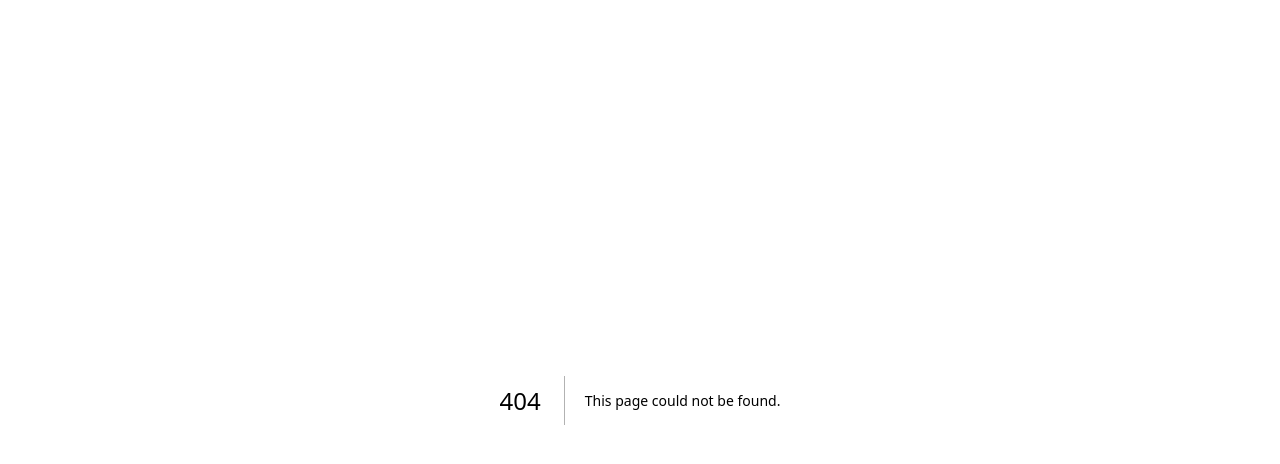
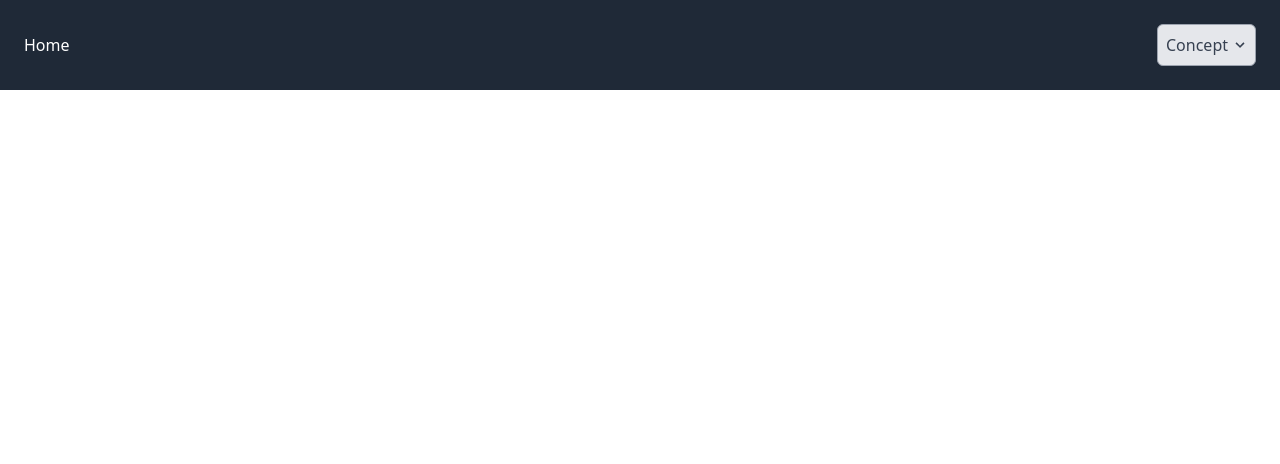
Before and after one commit to smarcilla/easy-personal-finance-app, a Next.js app: page /TransactionSorter in a window 1280 px wide. Before the commit this address had no page. Shown: the top 464 px of the page. Built offline with nearby package versions, Linux system fonts and the light colour scheme.

Commit message:
feat: upload finance files

```diff
--- a/package.json
+++ b/package.json
@@ -14,6 +14,7 @@
   "dependencies": {
     "@next/font": "13.1.2",
     "@types/node": "18.11.18",
+    "@types/papaparse": "^5.3.7",
     "@types/react": "18.0.26",
     "@types/react-dom": "18.0.10",
     "autoprefixer": "^10.4.13",
@@ -22,12 +23,14 @@
     "eslint": "8.32.0",
     "eslint-config-next": "13.1.2",
     "next": "13.1.2",
+    "papaparse": "^5.3.2",
     "postcss": "^8.4.21",
     "react": "18.2.0",
     "react-dom": "18.2.0",
     "swr": "^2.0.0",
     "tailwindcss": "^3.2.4",
-    "typescript": "4.9.4"
+    "typescript": "4.9.4",
+    "xlsx": "^0.18.5"
   },
   "devDependencies": {
     "@commitlint/cli": "^17.4.2",
--- a/pages/FinancialTransaction.tsx
+++ b/pages/FinancialTransaction.tsx
@@ -12,25 +12,15 @@ interface Props {
 
 const FinancialTransaction: React.FC<Props> = ({ transaction }) => {
   return (
-        <div className='bg-slate-150'>
-        <div className="flex shadow">
-          <div className="w-1/5 py-4 px-6">
-            {transaction.date?.toString()}
-          </div>
-          <div className="w-1/5 py-4 px-6">
-            {transaction.concept}
-          </div>
-          <div className="w-1/5 py-4 px-6">
-            {transaction.movement}
-          </div>
-          <div className="w-1/5 py-4 px-6">
-            {transaction.amount}
-          </div>
-          <div className="w-1/5 py-4 px-6">
-            {transaction.notes}
-          </div>
-        </div>
+    <div className="bg-slate-150">
+      <div className="flex shadow">
+        <div className="w-1/5 py-4 px-6">{transaction.date?.toString()}</div>
+        <div className="w-1/5 py-4 px-6">{transaction.concept}</div>
+        <div className="w-1/5 py-4 px-6">{transaction.movement}</div>
+        <div className="w-1/5 py-4 px-6">{transaction.amount}</div>
+        <div className="w-1/5 py-4 px-6">{transaction.notes}</div>
       </div>
+    </div>
   )
 }
 
--- /dev/null
+++ b/pages/TransactionSorter.tsx
@@ -0,0 +1,38 @@
+import React from 'react'
+import Link from 'next/link'
+
+function TransactionSorter() {
+  return (
+    <>
+      <div className="bg-gray-100">
+        <nav className="bg-gray-800 p-6 flex justify-between items-center">
+          <Link href="/" className="text-white font-medium">
+            Home
+          </Link>
+          <div className="relative">
+            <select
+              id="topic"
+              name="topic"
+              className="block appearance-none w-full p-2 rounded-md bg-gray-200 text-gray-700 border-gray-400 border focus:outline-none"
+            >
+              <option value="concept">Concept</option>
+              <option value="movement">Movement</option>
+              <option value="month">Month</option>
+            </select>
+            <div className="pointer-events-none absolute inset-y-0 right-0 flex items-center px-2 text-gray-700">
+              <svg
+                className="fill-current h-4 w-4"
+                xmlns="http://www.w3.org/2000/svg"
+                viewBox="0 0 20 20"
+              >
+                <path d="M9.293 12.95l.707.707L15.657 8l-1.414-1.414L10 10.828 5.757 6.586 4.343 8z" />
+              </svg>
+            </div>
+          </div>
+        </nav>
+      </div>
+    </>
+  )
+}
+
+export default TransactionSorter
--- /dev/null
+++ b/pages/UploadFiles.tsx
@@ -0,0 +1,67 @@
+import React, { useState } from 'react'
+import XLSX from 'xlsx'
+import Papa from 'papaparse'
+import Link from 'next/link'
+
+interface DataShape {
+  Date: string
+  Concept: string
+  Movement: string
+  Amount: number
+  Notes: string
+  prevState: null
+}
+
+const FileUploader = () => {
+  const [fileData, setFileData] = useState<DataShape | null>(null)
+
+  const handleFileUpload = (e: any) => {
+    const file = e.target.files[0]
+    const reader = new FileReader()
+
+    if (file.name.endsWith('.json')) {
+      reader.onload = (e: any) => {
+        const jsonData = JSON.parse(e.target.result)
+        setFileData(jsonData)
+      }
+      reader.readAsText(file)
+    } else if (file.name.endsWith('.xlsx')) {
+      reader.onload = (e: any) => {
+        const data = new Uint8Array(e.target.result)
+        const workbook = XLSX.read(data, { type: 'array' })
+        const firstSheetName = workbook.SheetNames[0]
+        const worksheet = workbook.Sheets[firstSheetName]
+        const xlsxData: any = XLSX.utils.sheet_to_json(worksheet)
+        setFileData(xlsxData)
+      }
+      reader.readAsArrayBuffer(file)
+    } else if (file.name.endsWith('.csv')) {
+      Papa.parse(file, {
+        header: true,
+        complete: (results: { data: DataShape[] }) => {
+          setFileData(results.data)
+        },
+      })
+    }
+  }
+
+  return (
+    <div className="relative">
+      <nav className="bg-gray-800 p-6 min-w-full">
+        <Link href="/" className="text-white font-medium mr-6">
+          Home
+        </Link>
+        <input
+          type="file"
+          onChange={handleFileUpload}
+          className="py-2 px-3 max-w-full rounded bg-gray-200 hover:bg-gray-300 focus:bg-gray-300 focus:outline-none focus:shadow-outline-blue active:bg-gray-400"
+        />
+      </nav>
+      {fileData && (
+        <pre className="min-w-full">{JSON.stringify(fileData, null, 2)}</pre>
+      )}
+    </div>
+  )
+}
+
+export default FileUploader
--- a/pages/index.tsx
+++ b/pages/index.tsx
@@ -1,4 +1,5 @@
 import useSWR from 'swr'
+import Link from 'next/link'
 import { FinanceTransaction } from './interfaces'
 import FinancialTransaction from './FinancialTransaction'
 
@@ -24,22 +25,40 @@ export default function Index() {
 
       <div className="bg-gray-100">
         <nav className="bg-gray-800 p-6">
-                 <a href="#" className="text-white font-medium">Home</a>
-                 <a href="#" className="text-white font-medium ml-6">Reports</a>
-                <a href="#" className="text-white font-medium ml-6">Settings</a>
-                <label className="ml-auto cursor-pointer">
-                        <input type="file" className="hidden" />
-                <span className=" text-white ml-2 p-2 rounded-full hover:bg-gray-500">Upload</span>
-                </label>
+          <Link href="/" className="text-white font-medium">
+            Home
+          </Link>
+          <Link
+            href="/TransactionSorter"
+            className="text-white font-medium ml-6"
+          >
+            Transaction Sorter
+          </Link>
+          <a href="#" className="text-white font-medium ml-6">
+            Settings
+          </a>
+          <Link href="/UploadFiles" className="text-white font-medium ml-6">
+            Upload
+          </Link>
         </nav>
       </div>
 
       <div className="grid grid-cols-1 p-6 md:grid-cols-4 lg:grid-cols-5">
-                <div className="col-span-1 md:col-span-1 lg:col-span-1 py-4 px-6 bg-gray-200 font-medium rounded-tl">Date</div>
-                <div className="col-span-1 md:col-span-1 lg:col-span-1 py-4 px-6 bg-gray-200 font-medium">Concept</div>
-                <div className="col-span-1 md:col-span-1 lg:col-span-1 py-4 px-6 bg-gray-200 font-medium">Movement</div>
-                <div className="col-span-1 md:col-span-1 lg:col-span-1 py-4 px-6 bg-gray-200 font-medium">Amount</div>
-                <div className="col-span-1 md:col-span-1 lg:col-span-1 py-4 px-6 bg-gray-200 font-medium rounded-tr">Notes</div>
+        <div className="col-span-1 md:col-span-1 lg:col-span-1 py-4 px-6 bg-gray-200 font-medium rounded-tl">
+          Date
+        </div>
+        <div className="col-span-1 md:col-span-1 lg:col-span-1 py-4 px-6 bg-gray-200 font-medium">
+          Concept
+        </div>
+        <div className="col-span-1 md:col-span-1 lg:col-span-1 py-4 px-6 bg-gray-200 font-medium">
+          Movement
+        </div>
+        <div className="col-span-1 md:col-span-1 lg:col-span-1 py-4 px-6 bg-gray-200 font-medium">
+          Amount
+        </div>
+        <div className="col-span-1 md:col-span-1 lg:col-span-1 py-4 px-6 bg-gray-200 font-medium rounded-tr">
+          Notes
+        </div>
         {data.map((ft: FinanceTransaction) => (
           <div key={ft.id} className="col-span-1 md:col-span-1 lg:col-span-5">
             <FinancialTransaction transaction={ft} />
```
Also changed, not shown: 1 other file (tests, documents, lock files or other folders). Lines whose indentation alone changed are shown as unchanged.
